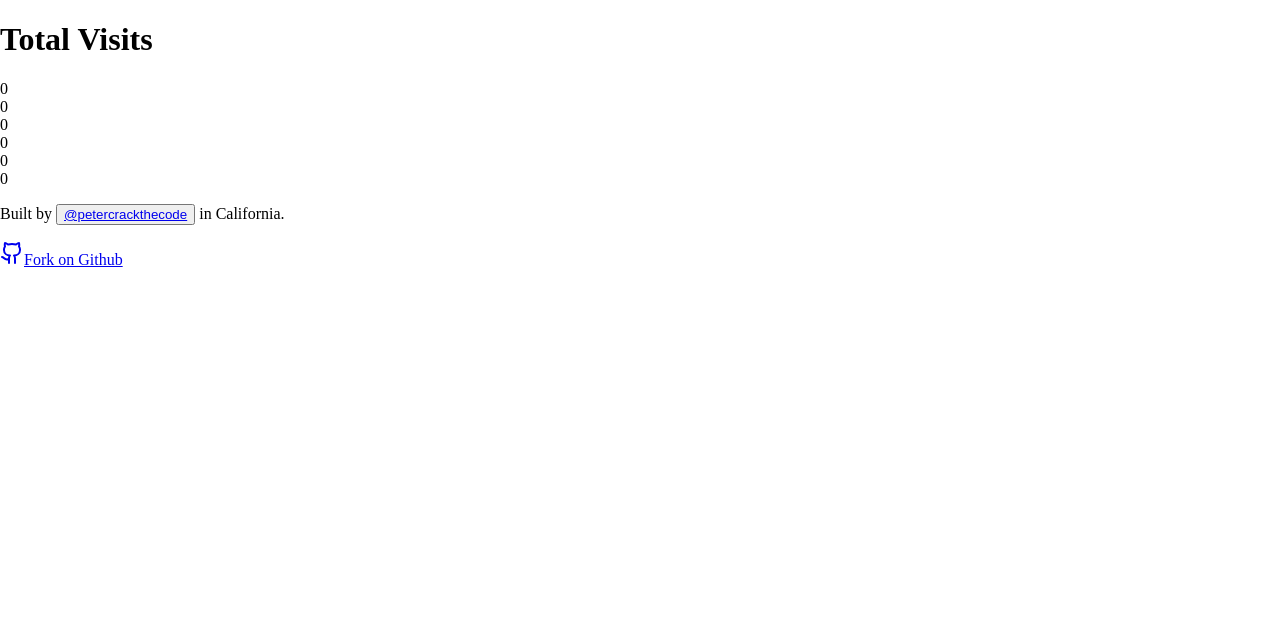
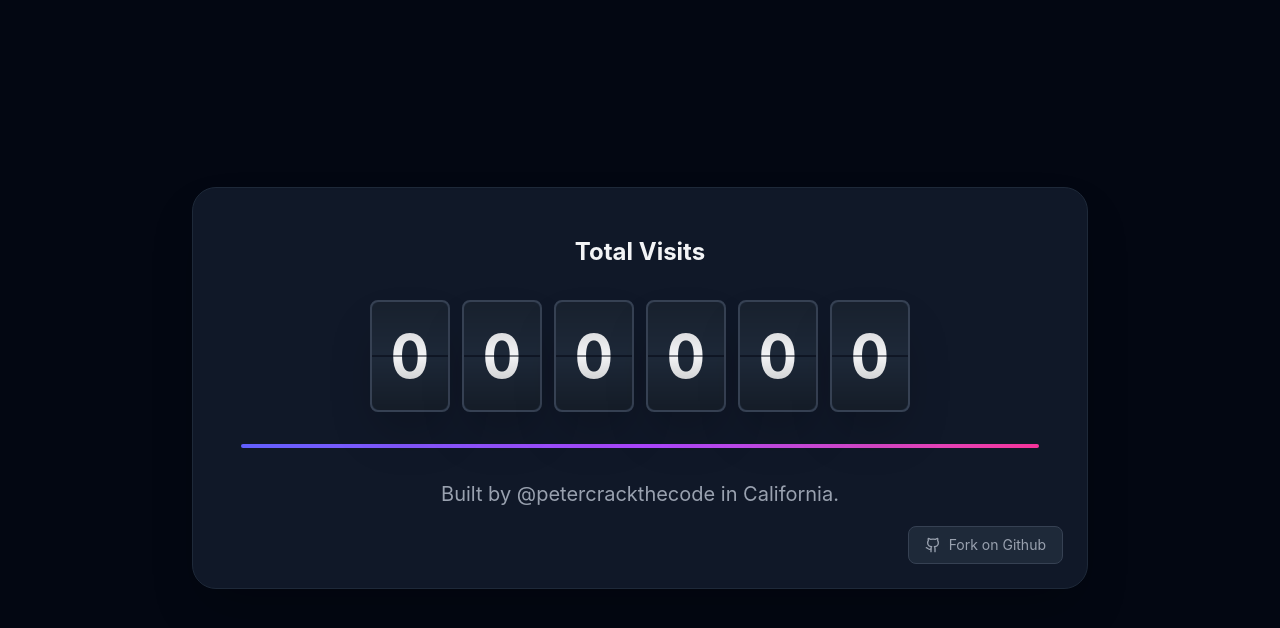
Before and after one commit to petercrackthecode/visit_counter, a React (Vite) app in the folder web/: page / in a window 1280 px wide. Shown: the top 628 px of the page. Built offline with nearby package versions, Linux system fonts and the light colour scheme; no server answers.

Commit message:
fix: applied tailwindcss to bun & updated the website's title

```diff
--- a/web/package.json
+++ b/web/package.json
@@ -13,7 +13,8 @@
     "lucide-react": "^0.562.0",
     "motion": "^12.23.26",
     "react": "^19",
-    "react-dom": "^19"
+    "react-dom": "^19",
+    "tailwindcss": "^4.2.1"
   },
   "devDependencies": {
     "@types/bun": "latest",
--- a/web/src/index.css
+++ b/web/src/index.css
@@ -1,3 +1,5 @@
+@import "tailwindcss";
+
 body {
   margin: 0;
   padding: 0;
--- a/web/src/index.html
+++ b/web/src/index.html
@@ -1,10 +1,10 @@
 <!doctype html>
 <html lang="en">
   <head>
-    <meta charset="UTF-8"/>
-    <meta name="viewport" content="width=device-width, initial-scale=1.0"/>
-    <link rel="stylesheet" href="tailwindcss"/>
-    <title>Bun + React</title>
+    <meta charset="UTF-8" />
+    <meta name="viewport" content="width=device-width, initial-scale=1.0" />
+    <link rel="stylesheet" href="./index.css" />
+    <title>Visit Counter</title>
   </head>
   <body>
     <div id="root"></div>
```
Also changed, not shown: 2 other files (tests, documents, lock files or other folders). Lines whose indentation alone changed are shown as unchanged.
